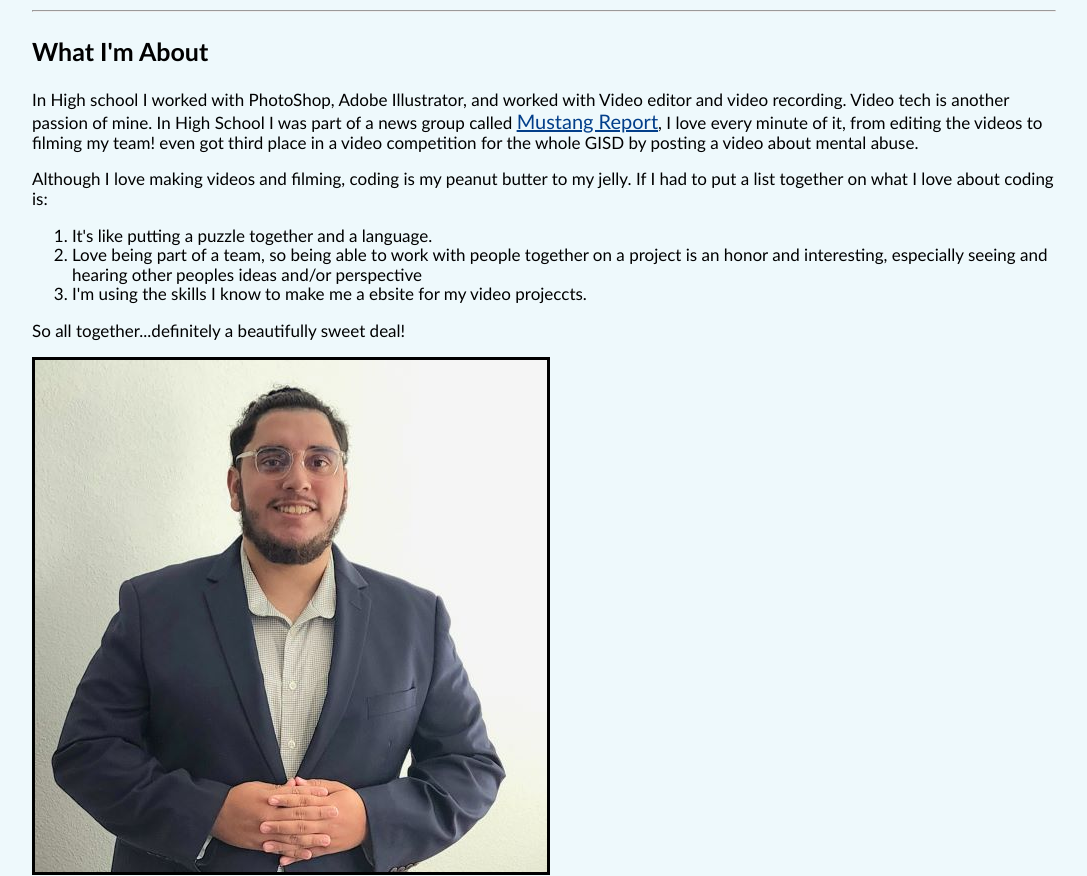
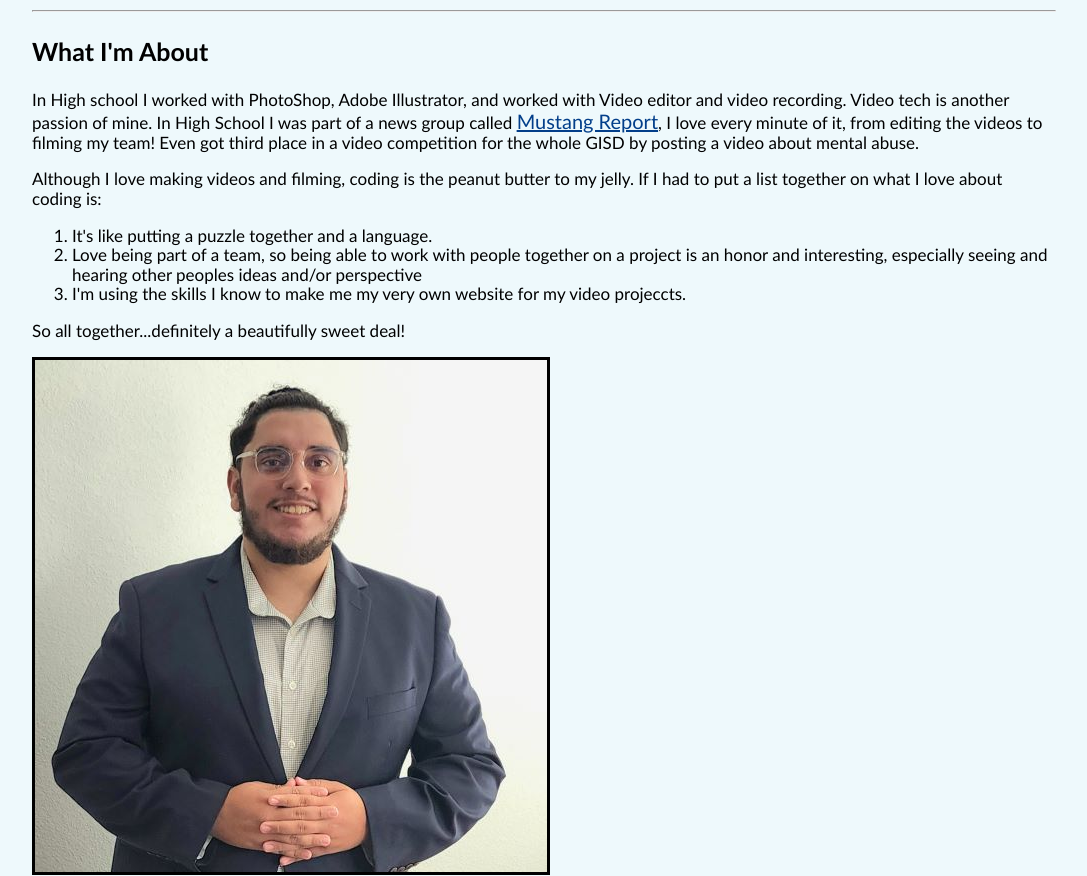
Before and after one commit to mr292a/Portfolio, a plain HTML site: page index.html in a window 1280 px wide. Shown: the part 996-1872 px from the top of the page, without its empty margins (96-1183 px from the left). Drawn offline with nearby package versions, Linux system fonts and the light colour scheme.

Commit message:
Update index.html

```diff
--- a/index.html
+++ b/index.html
@@ -39,13 +39,13 @@
   <article id="article-2">
 			<h3>What I'm About</h3>
 
-      <p>In High school I worked with PhotoShop, Adobe Illustrator, and worked with Video editor and video recording. Video tech is another passion of mine. In High School I was part of a news group called <a href="https://www.youtube.com/c/MustangReport/videos">Mustang Report</a>, I love every minute of it, from editing the videos to filming my team! even got third place in a video competition for the whole GISD by posting a video about mental abuse.</p>
+      <p>In High school I worked with PhotoShop, Adobe Illustrator, and worked with Video editor and video recording. Video tech is another passion of mine. In High School I was part of a news group called <a href="https://www.youtube.com/c/MustangReport/videos">Mustang Report</a>, I love every minute of it, from editing the videos to filming my team! Even got third place in a video competition for the whole GISD by posting a video about mental abuse.</p>
 
-      <p>Although I love making videos and filming, coding is my peanut butter to my jelly. If I had to put a list together on what I love about coding is:</p>
+      <p>Although I love making videos and filming, coding is the peanut butter to my jelly. If I had to put a list together on what I love about coding is:</p>
       <ol>
         <li>It's like putting a puzzle together and a language.</li>
         <li>Love being part of a team, so being able to work with people together on a project is an honor and interesting, especially seeing and hearing other peoples ideas and/or perspective</li>
-        <li>I'm using the skills I know to make me a ebsite for my video projeccts.</li>
+        <li>I'm using the skills I know to make me my very own website for my video projeccts.</li>
       </ol>
       <p>So all together...definitely a beautifully sweet deal!</p>
       <img src="images/classy-wear.jpg" alt="man wearing a suit."/>
```
